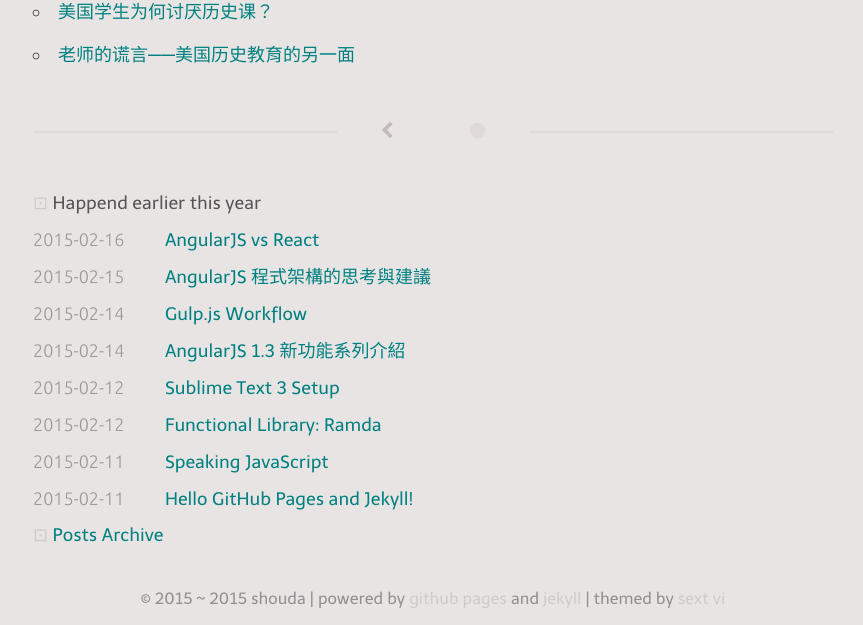
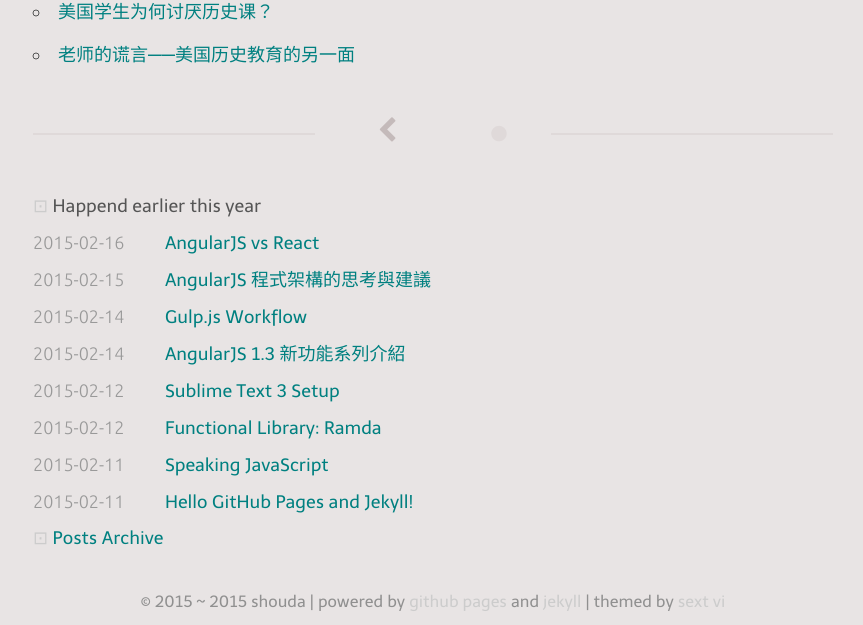
Before and after one commit to shouda/shouda.github.io, a Jekyll site: the page built from index.markdown, in a window 1280 px wide. Shown: the part 1232-1857 px from the top of the page, without its empty margins (207-1070 px from the left). Built offline with Jekyll 4.4.1, drawn with Linux system fonts in a browser that asks for light colours; nearby versions of some CDN libraries; Markdown is read by kramdown in place of the engine named in the settings.

Commit message:
update css

```diff
--- a/media/css/style.css
+++ b/media/css/style.css
@@ -161,6 +161,7 @@ article {
       color: #dfd9d9; }
     article .divider header #header h1 a, header #header h1 article .divider a, article .divider .meta .tags a, article .meta .tags .divider a, article .divider a {
       font-family: telexregular, Hiragino Sans GB, Microsoft YaHei, sans-serif;
+      font-size: 1.5em;
       margin: 0 2em; }
       article .divider header #header h1 a i, header #header h1 article .divider a i, article .divider .meta .tags a i, article .meta .tags .divider a i, article .divider a i {
         color: #c4baba;
--- a/media/css/style.scss
+++ b/media/css/style.scss
@@ -124,6 +124,7 @@ article {
 
     a { @extend a;
       font-family: #{$label-font};
+      font-size: 1.5em;
       margin: 0 2em;
       i { color: #c4baba; margin: 0; &:hover { color: #bb2222 !important; } }
     }
```
Also changed, not shown: 1 other file.
